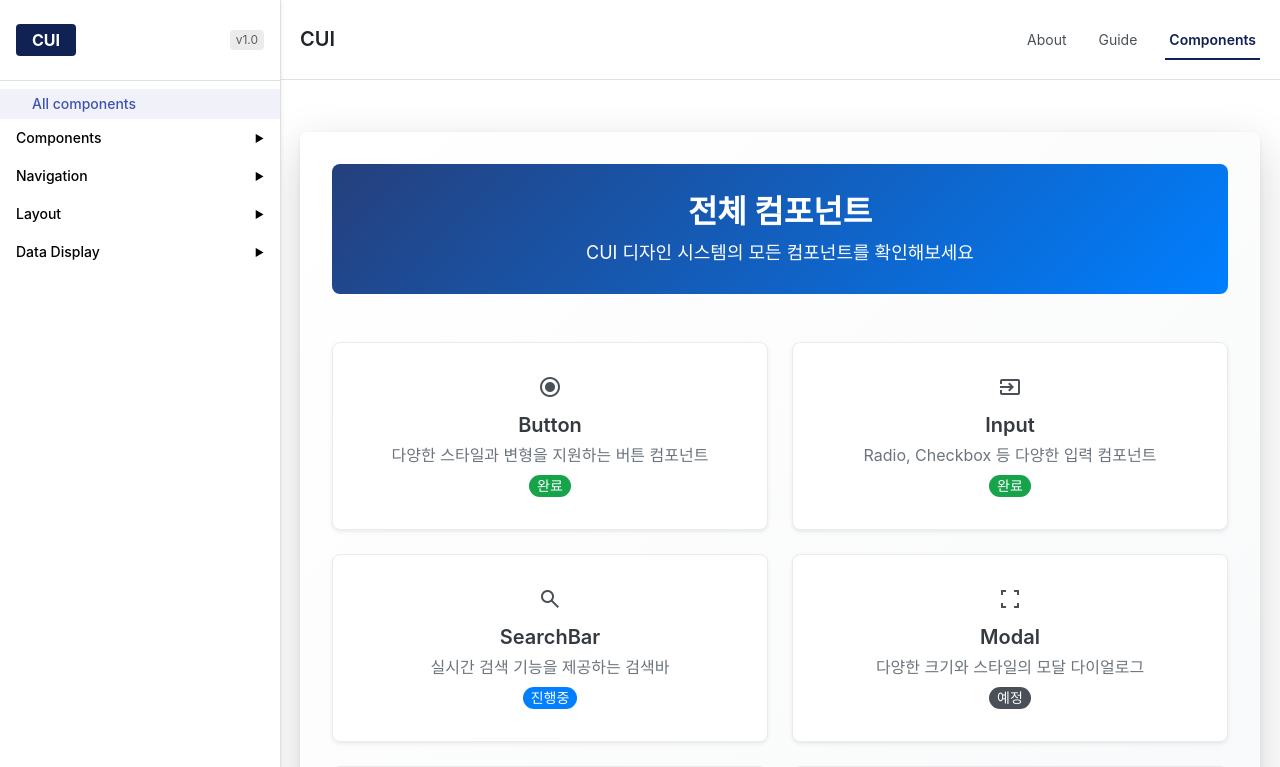
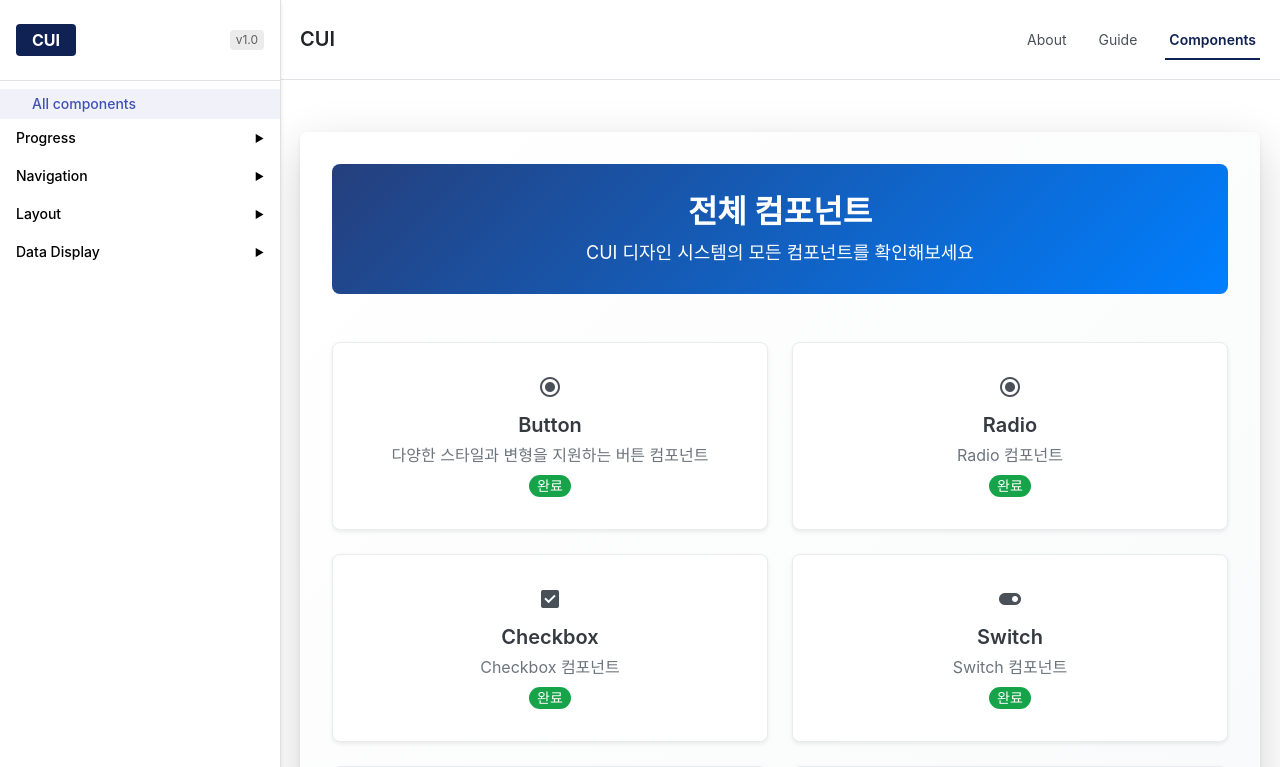
Before and after one commit to Starfish-122/CUI, a Next.js app: page /all in a window 1280 px wide. Shown: the top 767 px of the page. Built offline with nearby package versions, Linux system fonts and the light colour scheme.

Commit message:
style : app 업데이트

```diff
--- a/src/app/(ui)/all/data.js
+++ b/src/app/(ui)/all/data.js
@@ -7,11 +7,25 @@ export const components = [
         path: '/button',
     },
     {
-        name: 'Input',
-        icon: 'input',
-        description: 'Radio, Checkbox 등 다양한 입력 컴포넌트',
+        name: 'Radio',
+        icon: 'radio_button_checked',
+        description: 'Radio 컴포넌트',
         status: 'ready',
-        path: '/input',
+        path: '/radio',
+    },
+    {
+        name: 'Checkbox',
+        icon: 'check_box',
+        description: 'Checkbox 컴포넌트',
+        status: 'ready',
+        path: '/checkbox',
+    },
+    {
+        name: 'Switch',
+        icon: 'toggle_on',
+        description: 'Switch 컴포넌트',
+        status: 'ready',
+        path: '/switch',
     },
     {
         name: 'SearchBar',
--- a/src/routes/config.js
+++ b/src/routes/config.js
@@ -27,12 +27,12 @@ export const routePaths = appRoutes.map((route) => route.path);
 // 사이드바에 표시할 카테고리 및 컴포넌트 정의
 export const sidebarCategories = [
     {
-        id: 'components',
-        name: 'Components',
+        id: 'Progress',
+        name: 'Progress',
         items: [
             { name: 'Button', path: '/button' },
+            { name: 'Radio', path: '/radio' },
             { name: 'CheckBox', path: '/checkbox' },
-            { name: 'Radio', path: '/radio' },
             { name: 'Switch', path: '/switch' },
             { name: 'Search Bar', path: '/search-bar' },
             // { name: 'Select Box', path: '/select-box' },
```
